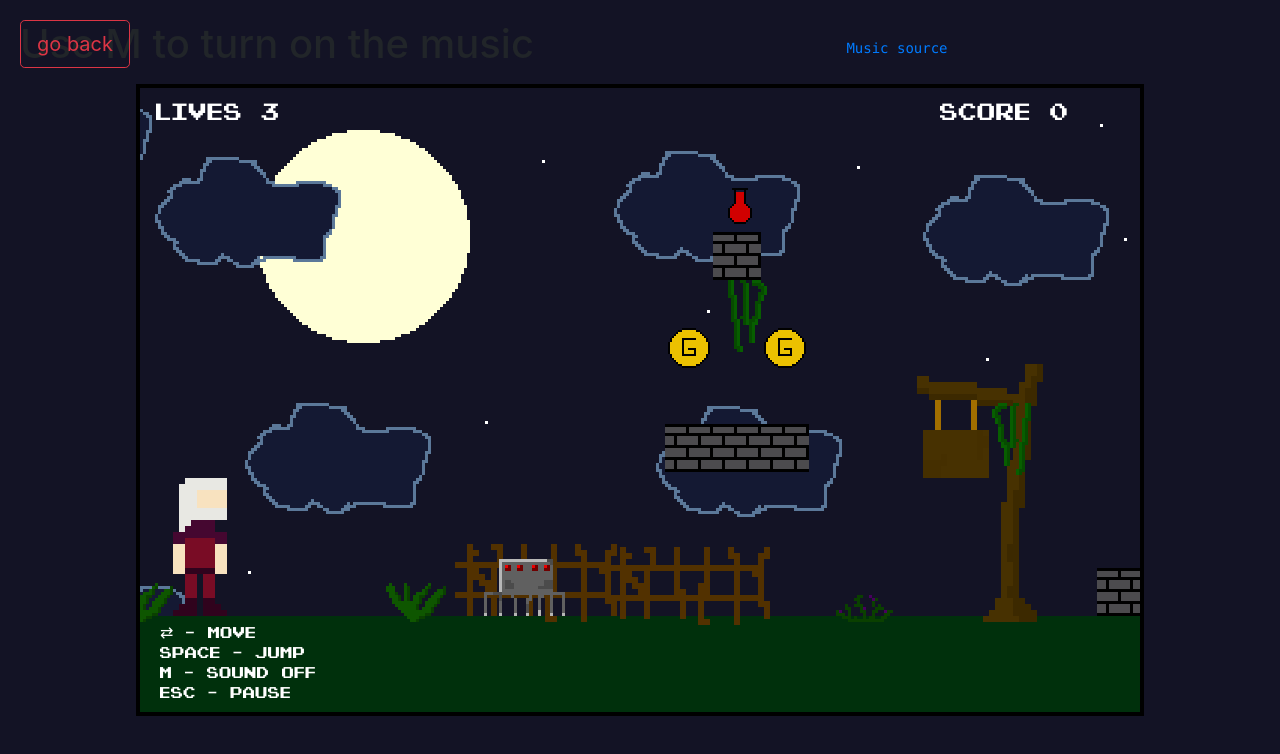
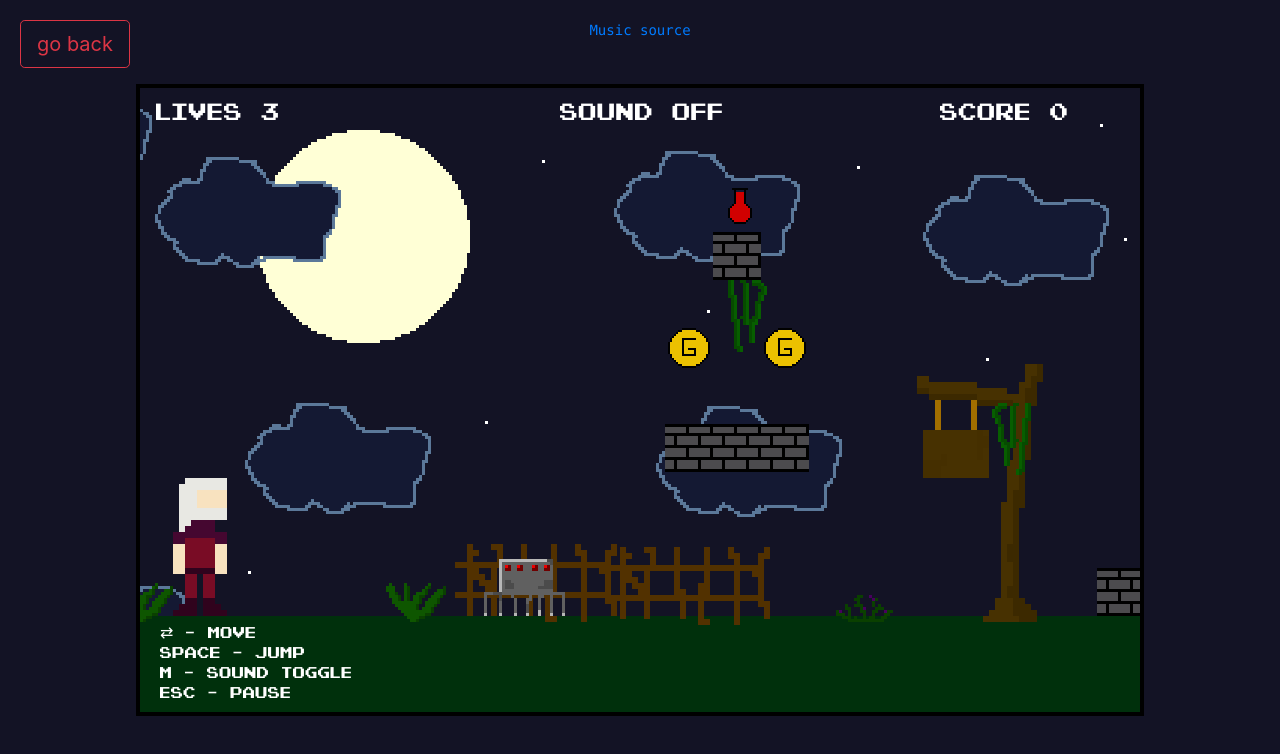
Before and after one commit to meiercheek/meiercheek.github.io, a plain HTML site: page supergeralt.html in a window 1280 px wide. Drawn offline with nearby package versions, Linux system fonts and the light colour scheme.

Commit message:
pausing and muting is okay now

```diff
--- a/scripts/animations.js
+++ b/scripts/animations.js
@@ -1,5 +1,5 @@
 let Animations = {
-    update: function (data) {
+    update: (data) => {
         Animations.tasks.Sky(data);
         Animations.tasks.Geralt(data);
         Animations.tasks.Spider(data);
@@ -10,7 +10,7 @@ let Animations = {
     },
 
     tasks: {
-        Sky: function (data) {
+        Sky:  (data) => {
             data.Objects.sky.x -= 0.5;
 
             if (data.Objects.sky.x < -2000) {
@@ -18,36 +18,36 @@ let Animations = {
             }
         },
 
-        Geralt: function (data) {
+        Geralt:  (data) => {
             data.Objects.geralt.defaultState.animation(data);
         },
 
-        Spider: function (data) {
-            data.Objects.arrayofSpiders.forEach(function (p) {
+        Spider:  (data) => {
+            data.Objects.arrayofSpiders.forEach( (p) => {
                 p.defaultState.animation(data);
             });
         },
 
-        Coin: function (data) {
-            data.Objects.arrayofCoins.forEach(function (c) {
+        Coin:  (data) => {
+            data.Objects.arrayofCoins.forEach( (c) => {
                 c.defaultState.animation(data);
             });
         },
 
-        Elixir: function (data) {
-            data.Objects.arrayofElixirs.forEach(function (e) {
+        Elixir:  (data) => {
+            data.Objects.arrayofElixirs.forEach( (e) => {
                 e.defaultState.animation(data);
             });
         },
 
-        Sword: function (data) {
-            data.Objects.arrayofSwords.forEach(function (s) {
+        Sword:  (data) => {
+            data.Objects.arrayofSwords.forEach( (s) => {
                 s.defaultState.animation(data);
 
             });
         },
-        Torch: function (data) {
-            data.Objects.arrayofTorches.forEach(function (t) {
+        Torch:  (data) => {
+            data.Objects.arrayofTorches.forEach( (t) => {
                 t.defaultState.animation(data);
 
             });
--- a/scripts/begin.js
+++ b/scripts/begin.js
@@ -1,17 +1,17 @@
 let Begin = {
-    ini: function(data) {
-        document.onkeydown = function(event) {
+    ini: (data) => {
+        document.onkeydown = (event) => {
             Begin.tasks.keyDown[event.keyCode] = true;
         }
 
-        document.onkeyup = function(event) {
+        document.onkeyup = (event) => {
             Begin.tasks.keyDown[event.keyCode] = false;
         }
         let paused = false;
         let muted = true;
     },
 
-    bUpdate: function(data) {
+    bUpdate: (data) => {
         let geralt = data.Objects.geralt;
 
         if (Begin.tasks.keyPressed(39)) {
@@ -93,37 +93,11 @@ let Begin = {
             geralt.defaultState = geralt.state.jumping;
         }
 
-        if (Begin.tasks.keyPressed(27)) {
-            if (!Begin.ini.paused) {
-                data.audio.theme.pause();
-                Begin.ini.paused = true;
-            } else if (Begin.ini.paused) {
-                data.audio.theme.play();
-                Begin.ini.paused = false;
-            }
-
-
-        }
-
-        if (Begin.tasks.keyPressed(77)) {
-            if (!Begin.ini.muted) {
-                data.audio.theme.pause();
-                Begin.ini.muted = true;
-            } else if (Begin.ini.muted) {
-                data.audio.theme.loop = true;
-                data.audio.theme.play();
-                Begin.ini.muted = false;
-            }
-
-
-
-        }
-
     },
 
     tasks: {
         keyDown: {},
-        keyPressed: function(code) {
+        keyPressed:(code) => {
             return Begin.tasks.keyDown[code];
         }
     }
--- a/scripts/death.js
+++ b/scripts/death.js
@@ -1,10 +1,10 @@
 let Death = {
-    calling: function (data) {
+    calling:  (data) => {
         Death.tasks.lossOfLife(data);
     },
 
     tasks: {
-        lossOfLife: function (data) {
+        lossOfLife: (data) => {
             let geralt = data.Objects.geralt;
 
 
@@ -15,7 +15,7 @@ let Death = {
                 if (!Begin.ini.muted)
                     data.audio.death.play();
 
-                setTimeout(function () {
+                setTimeout( () => {
                     location.reload();
                 }, 4000);
             }
--- a/scripts/engine.js
+++ b/scripts/engine.js
@@ -1,5 +1,5 @@
 let Engine = {
-    ini: function() {
+    ini:() => {
         let skyCanvas = document.getElementById("sky");
         let backCanvas = document.getElementById("back");
         let frontCanvas = document.getElementById("front");
@@ -18,11 +18,41 @@ let Engine = {
 
         };
 
+        window.addEventListener('keydown', (e) => {
+            var key = e.keyCode;
+
+            if (key === 27){
+                //console.log("27 pressed");
+                if (Begin.ini.paused === false) {
+                    data.audio.theme.pause();
+                    Begin.ini.paused = true;
+                } else if (Begin.ini.paused == true && Begin.ini.muted ===false ) {
+                    data.audio.theme.play();
+                    Begin.ini.paused = false;
+                }
+                else{
+                    Begin.ini.paused = false;
+                }
+
+            }
+            if (key === 77){
+                //console.log("77 pressed");
+                if (Begin.ini.muted == false) {
+                    data.audio.theme.pause();
+                    Begin.ini.muted = true;
+                } else if (Begin.ini.muted === true) {
+                    data.audio.theme.loop = true;
+                    data.audio.theme.play();
+                    Begin.ini.muted = false;
+                }
+            }
+        });
+
 
         let graphics = new Image();
         graphics.src = "img/map.png"
 
-        graphics.addEventListener('load', function() {
+        graphics.addEventListener('load', () => {
             let graphics = this;
         });
 
@@ -52,7 +82,7 @@ let Engine = {
 
 
 		data.audio.theme.loop = true;
-        //data.audio.theme.play();
+        Begin.ini.muted = true;
 
 
         Begin.ini(data);
@@ -62,8 +92,8 @@ let Engine = {
 
 
 
-    start: function(data) {
-        let loop = function() {
+    start: (data) => {
+        let loop = () => {
             Engine.begin(data);
 
             if (!Begin.ini.paused) {
@@ -72,12 +102,13 @@ let Engine = {
             }
             if (Begin.ini.paused){
 				Render.tasks.Write("PAUSED", data.canvas.frontCtx, 350, 300, "72px", "font");
-
+				if(data.frame > 600){
                     Render.tasks.Write("⇄ - move", data.canvas.frontCtx, 20, 550, "16px", "font");
                     Render.tasks.Write("space - jump", data.canvas.frontCtx, 20, 570, "16px", "font");
+                    Render.tasks.Write("m - sound toggle", data.canvas.frontCtx, 20, 590, "16px", "font");
+                    Render.tasks.Write("esc - unpause", data.canvas.frontCtx, 20, 610, "16px", "font");
+                }
 
-				 Render.tasks.Write("m - sound off", data.canvas.frontCtx, 20, 590, "16px", "font");
-				 Render.tasks.Write("esc - unpause", data.canvas.frontCtx, 20, 610, "16px", "font");
 			}
 
 
@@ -87,11 +118,10 @@ let Engine = {
 
             data.frame++;
 
-			if(data.frame < 600){
+			if(data.frame < 600 && !Begin.ini.paused){
 			    Render.tasks.Write("⇄ - move", data.canvas.frontCtx, 20, 550, "16px", "font");
 				Render.tasks.Write("space - jump", data.canvas.frontCtx, 20, 570, "16px", "font");
-
-				 Render.tasks.Write("m - sound off", data.canvas.frontCtx, 20, 590, "16px", "font");
+				Render.tasks.Write("m - sound toggle", data.canvas.frontCtx, 20, 590, "16px", "font");
 				Render.tasks.Write("esc - pause", data.canvas.frontCtx, 20, 610, "16px", "font");
 		        }
 
@@ -104,17 +134,17 @@ let Engine = {
 
     },
 
-    begin: function(data) {
+    begin:  (data) => {
         Begin.bUpdate(data);
     },
 
-    update: function(data) {
+    update: (data)  => {
         Movement.update(data);
         Animations.update(data);
         Physics.update(data);
     },
 
-    render: function(data) {
+    render: (data) => {
         Render.update(data);
     }
 };
--- a/scripts/movement.js
+++ b/scripts/movement.js
@@ -1,15 +1,15 @@
 let Movement = {
-    update: function (data) {
+    update: (data) => {
         Movement.tasks.Geralt(data);
         Movement.tasks.Spider(data);
     },
 
     tasks: {
-        Geralt: function (data) {
+        Geralt: (data) => {
             data.Objects.geralt.defaultState.move(data);
         },
-        Spider: function (data) {
-            data.Objects.arrayofSpiders.forEach(function (p) {
+        Spider: (data) =>{
+            data.Objects.arrayofSpiders.forEach((p) => {
                 p.defaultState.moving(data);
             });
         }
--- a/scripts/physics.js
+++ b/scripts/physics.js
@@ -1,5 +1,5 @@
 let Physics = {
-    update: function (data) {
+    update:  (data) => {
         Physics.tasks.Gravity(data.Objects.geralt);
 
         if (!data.Objects.geralt.isDead)
@@ -8,7 +8,7 @@ let Physics = {
         Physics.tasks.Death(data);
 
 
-        data.Objects.arrayofSpiders.forEach(function (p) {
+        data.Objects.arrayofSpiders.forEach( (p) => {
             Physics.tasks.Gravity(p);
             Physics.tasks.CollisionDetection2(data, p);
         });
@@ -16,17 +16,17 @@ let Physics = {
     },
 
     tasks: {
-        Gravity: function (object) {
+        Gravity:  (object) => {
             if (!object.isDead)
                 object.defaultState = object.state.jumping;
             object.velY += 1;
             object.y += object.velY;
         },
 
-        CollisionDetection: function (data) {
+        CollisionDetection:  (data) => {
             let geralt = data.Objects.geralt;
 
-            let CollisionDetection = function (object) {
+            let CollisionDetection =  (object) => {
                 if (geralt.x < object.x + object.w &&
                     geralt.x + geralt.w > object.x &&
                     geralt.y < object.y + object.h &&
@@ -34,39 +34,39 @@ let Physics = {
                     Physics.tasks.Collision(data, object);
                 }
             };
-            data.Objects.tableofWalls.forEach(function (wall) {
+            data.Objects.tableofWalls.forEach( (wall) => {
                 CollisionDetection(wall);
             });
 
-            data.Objects.arrayofSpiders.forEach(function (spider) {
+            data.Objects.arrayofSpiders.forEach( (spider) => {
                 CollisionDetection(spider);
             });
 
-            data.Objects.arrayofCoins.forEach(function (coin) {
+            data.Objects.arrayofCoins.forEach( (coin) => {
                 CollisionDetection(coin);
             });
 
-            data.Objects.arrayofElixirs.forEach(function (elixir) {
+            data.Objects.arrayofElixirs.forEach( (elixir) => {
                 CollisionDetection(elixir);
             });
 
-            data.Objects.arrayofSwords.forEach(function (sword) {
+            data.Objects.arrayofSwords.forEach( (sword) => {
                 CollisionDetection(sword);
             });
         },
 
-        CollisionDetection2: function (data, p) {
-            let CollisionDetection2 = function (object) {
+        CollisionDetection2: (data, p) => {
+            let CollisionDetection2 =  (object) => {
                 if (p.x < object.x + object.w && p.x + p.w > object.x && p.y < object.y + object.h && p.y + p.h > object.y)
                     Physics.tasks.Collision2(object, p);
             };
 
-            data.Objects.tableofWalls.forEach(function (wall) {
+            data.Objects.tableofWalls.forEach( (wall) => {
                 CollisionDetection2(wall);
             });
         },
 
-        Collision: function (data, object) {
+        Collision: (data, object) => {
             let geralt = data.Objects.geralt;
 
             if (object.type === 'wall') {
@@ -113,7 +113,7 @@ let Physics = {
                     geralt.isDead = true;
                     if (!Begin.ini.muted)
                         data.audio.hurt.play();
-                    setTimeout(function () {
+                    setTimeout( () => {
                         Death.calling(data);
                     }, 750);
 
@@ -123,7 +123,7 @@ let Physics = {
                     geralt.isDead = true;
                     if (!Begin.ini.muted)
                         data.audio.hurt.play();
-                    setTimeout(function () {
+                    setTimeout( () => {
                         Death.calling(data);
                     }, 750);
                 }
@@ -157,10 +157,10 @@ let Physics = {
                 if (!Begin.ini.muted)
                     data.audio.sword.cloneNode(true).play();
                 data.audio.theme.pause();
-                setTimeout(function () {
+                setTimeout( () => {
                     geralt.win = true;
                 }, 1500);
-                setTimeout(function () {
+                setTimeout( () => {
                     location.reload();
                 }, 10000);
 
@@ -168,7 +168,7 @@ let Physics = {
             }
         },
 
-        Collision2: function (object, p) {
+        Collision2: (object, p) => {
             if (object.type === 'wall') {
                 if (p.y + p.h > object.y && p.x + p.w > object.x + 10 && p.x < object.x + object.w - 10 && p.velY >= 0) {
                     p.defaultState = p.state.movement;
@@ -187,7 +187,7 @@ let Physics = {
             }
         },
 
-        Death: function (data) {
+        Death:  (data) => {
             if (data.Objects.geralt.y > 624) {
                 Death.calling(data);
             }
--- a/scripts/render.js
+++ b/scripts/render.js
@@ -1,5 +1,5 @@
 let Render = {
-    update: function (data) {
+    update:  (data) => {
 
         if (data.Objects.geralt.win === true) {
             data.canvas.frontCtx.fillStyle = "#000";
@@ -23,22 +23,22 @@ let Render = {
             Render.tasks.Write("Lives " + data.Objects.geralt.lifes, data.canvas.frontCtx, 16, 32, "24px", "font");
             Render.tasks.Write("score " + data.Objects.geralt.coins, data.canvas.frontCtx, 800, 32, "24px", "font");
 
-            data.Objects.arrayofCoins.forEach(function (c) {
+            data.Objects.arrayofCoins.forEach( (c) =>  {
                 Render.tasks.Draw(c, data.canvas.frontCtx);
             });
 
-            data.Objects.arrayofElixirs.forEach(function (e) {
+            data.Objects.arrayofElixirs.forEach( (e) =>  {
                 Render.tasks.Draw(e, data.canvas.frontCtx);
             });
 
-            data.Objects.arrayofSpiders.forEach(function (p) {
+            data.Objects.arrayofSpiders.forEach( (p) =>  {
                 Render.tasks.Draw(p, data.canvas.frontCtx);
             });
 
-            data.Objects.arrayofSwords.forEach(function (s) {
+            data.Objects.arrayofSwords.forEach( (s) => {
                 Render.tasks.Draw(s, data.canvas.frontCtx);
             });
-            data.Objects.arrayofTorches.forEach(function (t) {
+            data.Objects.arrayofTorches.forEach( (t) => {
                 Render.tasks.Draw(t, data.canvas.backCtx);
             });
 
@@ -58,13 +58,13 @@ let Render = {
     },
 
     tasks: {
-        Draw: function (what, where) {
+        Draw:  (what, where) => {
             where.drawImage(what.picture.img, what.picture.x,
                 what.picture.y, what.picture.w, what.picture.h,
                 what.x, what.y, what.w, what.h);
         },
 
-        Write: function (text, where, x, y, size, font) {
+        Write:  (text, where, x, y, size, font) => {
             where.font = size + " " + font;
             where.fillStyle = '#fff';
             where.fillText(text, x, y);
--- a/supergeralt.html
+++ b/supergeralt.html
@@ -10,7 +10,6 @@
 
 </head>
 <body style="padding: 20px; background-color:#131325">
-        <h1>Use M to turn on the music</h1>
         <h1 id="warning">Switch your device into landscape mode.(mobile version WIP)</h1>
     <div id="wrapper">
         <canvas id="stars" width="1000" height="624"></canvas>
```
Lines whose indentation alone changed are shown as unchanged.
